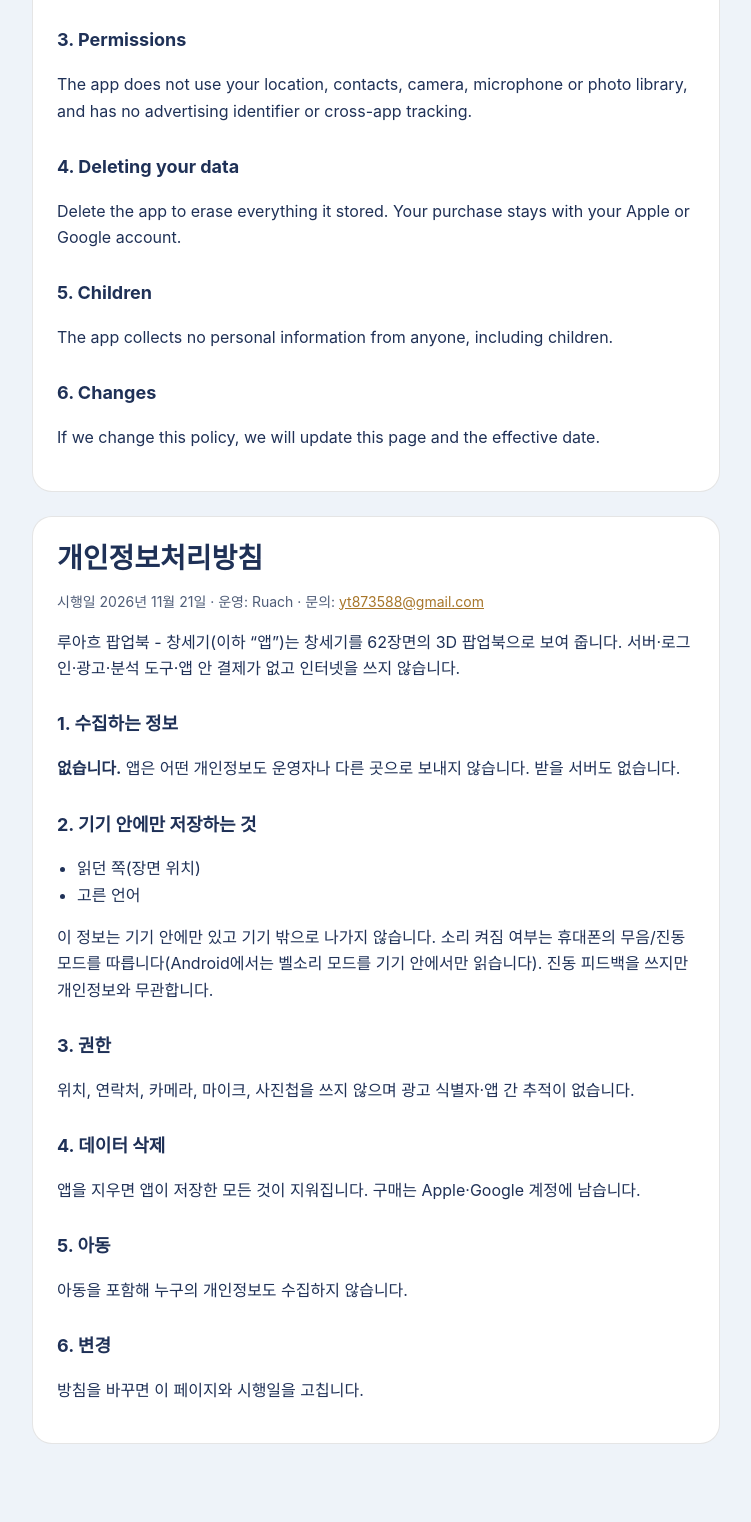
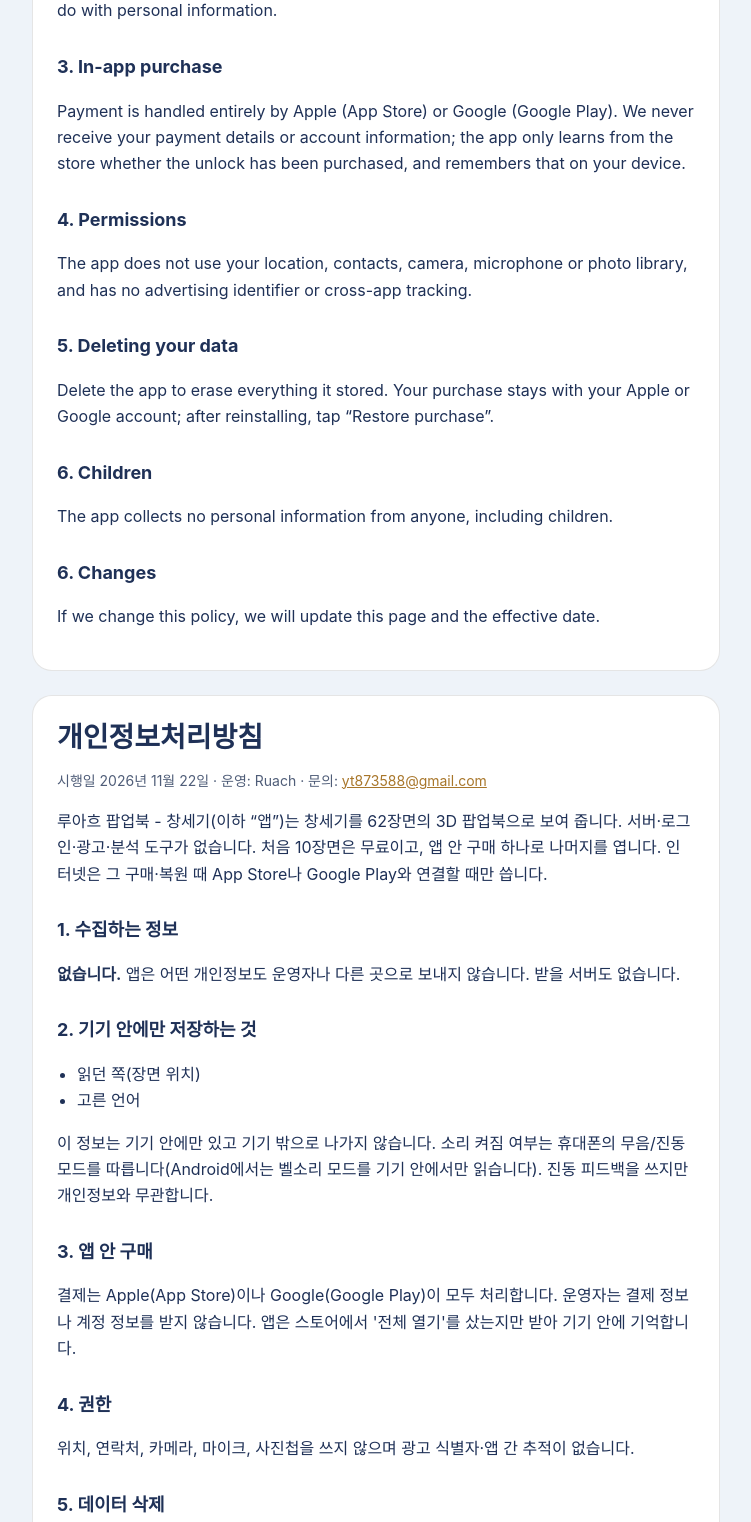
Before and after one commit to NohYeongtaek/ruach, a plain HTML site: page ruach-genesis/privacy.html in a window 1280 px wide. Shown: the part 664-2186 px from the top of the page, without its empty margins (264-1015 px from the left). Drawn offline with Linux system fonts and the light colour scheme.

Commit message:
창세기: 처음 10장면 무료 + 앱 안 구매 하나에 맞춰 개인정보처리방침·지원 페이지 고침
Co-Authored-By: Claude Opus 5.5 <noreply@anthropic.com>

```diff
--- a/ruach-genesis/privacy.html
+++ b/ruach-genesis/privacy.html
@@ -16,9 +16,9 @@
 
 <article id="en">
 <h1>Privacy Policy</h1>
-<p class="meta">Effective November 21, 2026 · Operator: Ruach · Contact: <a href="mailto:yt873588@gmail.com">yt873588@gmail.com</a></p>
+<p class="meta">Effective November 22, 2026 · Operator: Ruach · Contact: <a href="mailto:yt873588@gmail.com">yt873588@gmail.com</a></p>
 
-<p>Ruach Pop-up Book - Genesis (“the app”) presents Genesis as a 3D pop-up book in 62 scenes. It has no server, no sign-in, no ads, no analytics and no in-app purchases, and it does not use the internet.</p>
+<p>Ruach Pop-up Book - Genesis (“the app”) presents Genesis as a 3D pop-up book in 62 scenes. It has no server, no sign-in, no ads and no analytics. The first 10 scenes are free; one in-app purchase unlocks the rest. The app uses the internet only to talk to the App Store or Google Play when you buy or restore that purchase.</p>
 
 <h2>1. What we collect</h2>
 <p><b>Nothing.</b> The app does not send any personal information to us or to anyone else. We have no server that could receive it.</p>
@@ -30,13 +30,16 @@
 </ul>
 <p>This information is stored only on your device and never leaves it. Whether sound plays follows your phone's silent/vibrate mode (on Android the app reads the ringer mode on the device only). The app uses vibration feedback, which has nothing to do with personal information.</p>
 
-<h2>3. Permissions</h2>
+<h2>3. In-app purchase</h2>
+<p>Payment is handled entirely by Apple (App Store) or Google (Google Play). We never receive your payment details or account information; the app only learns from the store whether the unlock has been purchased, and remembers that on your device.</p>
+
+<h2>4. Permissions</h2>
 <p>The app does not use your location, contacts, camera, microphone or photo library, and has no advertising identifier or cross-app tracking.</p>
 
-<h2>4. Deleting your data</h2>
-<p>Delete the app to erase everything it stored. Your purchase stays with your Apple or Google account.</p>
+<h2>5. Deleting your data</h2>
+<p>Delete the app to erase everything it stored. Your purchase stays with your Apple or Google account; after reinstalling, tap “Restore purchase”.</p>
 
-<h2>5. Children</h2>
+<h2>6. Children</h2>
 <p>The app collects no personal information from anyone, including children.</p>
 
 <h2>6. Changes</h2>
@@ -45,9 +48,9 @@
 
 <article id="ko" lang="ko">
 <h1>개인정보처리방침</h1>
-<p class="meta">시행일 2026년 11월 21일 · 운영: Ruach · 문의: <a href="mailto:yt873588@gmail.com">yt873588@gmail.com</a></p>
+<p class="meta">시행일 2026년 11월 22일 · 운영: Ruach · 문의: <a href="mailto:yt873588@gmail.com">yt873588@gmail.com</a></p>
 
-<p>루아흐 팝업북 - 창세기(이하 “앱”)는 창세기를 62장면의 3D 팝업북으로 보여 줍니다. 서버·로그인·광고·분석 도구·앱 안 결제가 없고 인터넷을 쓰지 않습니다.</p>
+<p>루아흐 팝업북 - 창세기(이하 “앱”)는 창세기를 62장면의 3D 팝업북으로 보여 줍니다. 서버·로그인·광고·분석 도구가 없습니다. 처음 10장면은 무료이고, 앱 안 구매 하나로 나머지를 엽니다. 인터넷은 그 구매·복원 때 App Store나 Google Play와 연결할 때만 씁니다.</p>
 
 <h2>1. 수집하는 정보</h2>
 <p><b>없습니다.</b> 앱은 어떤 개인정보도 운영자나 다른 곳으로 보내지 않습니다. 받을 서버도 없습니다.</p>
@@ -59,13 +62,16 @@
 </ul>
 <p>이 정보는 기기 안에만 있고 기기 밖으로 나가지 않습니다. 소리 켜짐 여부는 휴대폰의 무음/진동 모드를 따릅니다(Android에서는 벨소리 모드를 기기 안에서만 읽습니다). 진동 피드백을 쓰지만 개인정보와 무관합니다.</p>
 
-<h2>3. 권한</h2>
+<h2>3. 앱 안 구매</h2>
+<p>결제는 Apple(App Store)이나 Google(Google Play)이 모두 처리합니다. 운영자는 결제 정보나 계정 정보를 받지 않습니다. 앱은 스토어에서 '전체 열기'를 샀는지만 받아 기기 안에 기억합니다.</p>
+
+<h2>4. 권한</h2>
 <p>위치, 연락처, 카메라, 마이크, 사진첩을 쓰지 않으며 광고 식별자·앱 간 추적이 없습니다.</p>
 
-<h2>4. 데이터 삭제</h2>
-<p>앱을 지우면 앱이 저장한 모든 것이 지워집니다. 구매는 Apple·Google 계정에 남습니다.</p>
+<h2>5. 데이터 삭제</h2>
+<p>앱을 지우면 앱이 저장한 모든 것이 지워집니다. 구매는 Apple·Google 계정에 남으며, 다시 설치한 뒤 “구매 복원”을 누르면 됩니다.</p>
 
-<h2>5. 아동</h2>
+<h2>6. 아동</h2>
 <p>아동을 포함해 누구의 개인정보도 수집하지 않습니다.</p>
 
 <h2>6. 변경</h2>
```
Also changed, not shown: ruach-genesis/index.html (+4 -4 lines).
